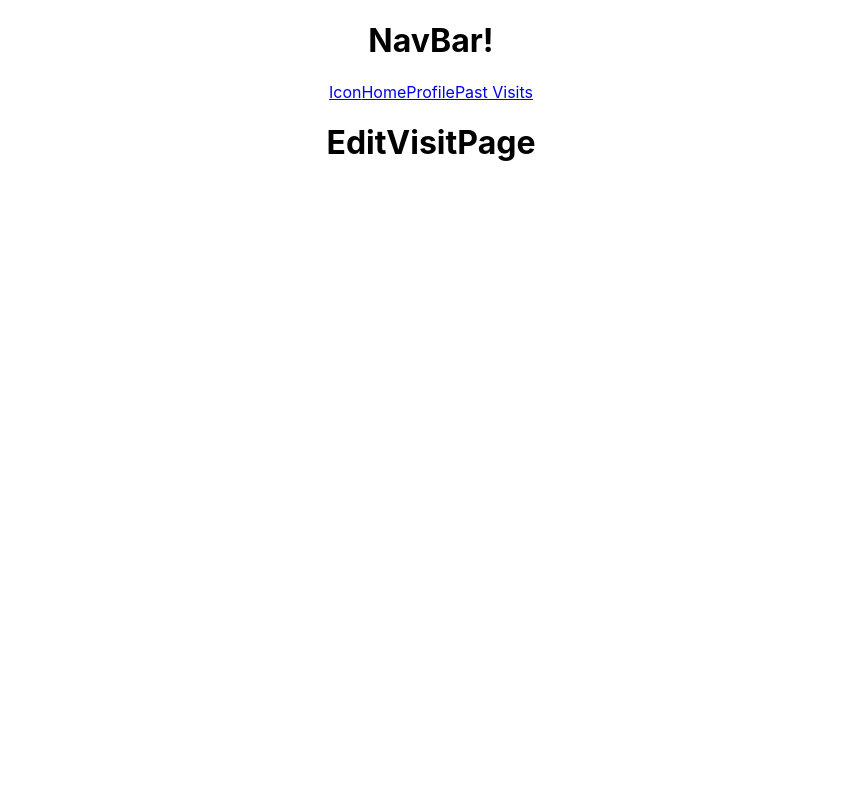
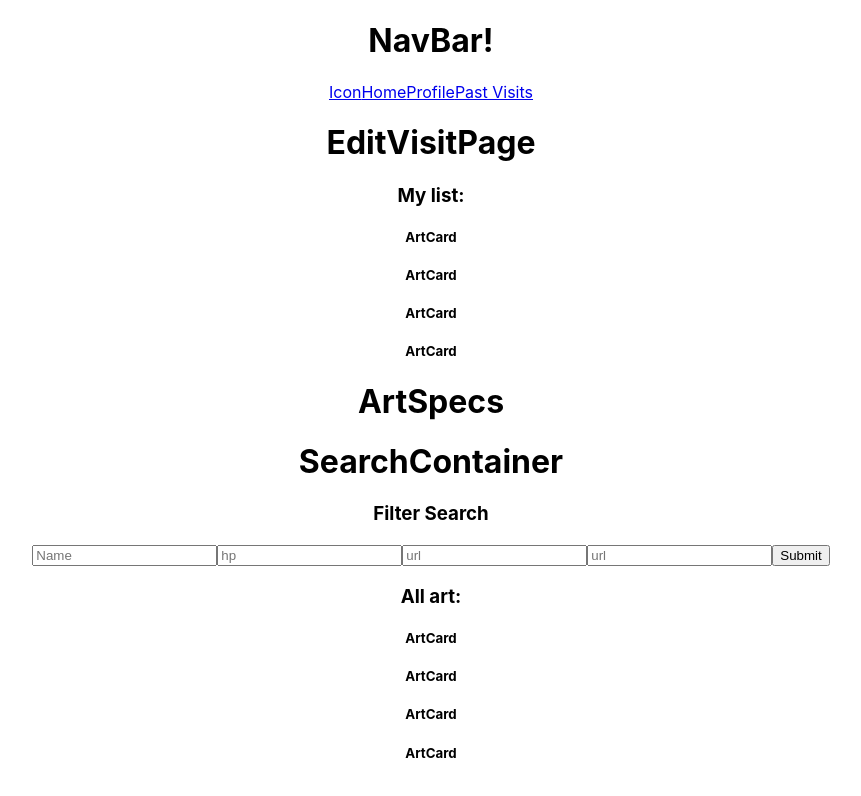
Before and after one commit to rykyou/art-at-met-frontend, a React (Create React App) app: page /visits/1/edit in a window 1280 px wide. Shown: the top 796 px of the page, without its empty margins (209-1070 px from the left). Built offline with nearby package versions, Linux system fonts and the light colour scheme.

Commit message:
build static /visits/:id/edit page

```diff
--- /dev/null
+++ b/src/components/ArtCard.js
@@ -0,0 +1,11 @@
+import React from 'react';
+
+const ArtCard = (props) => {
+  return (
+    <div className="" onClick={() => console.log('clicked ArtCard!')}>
+      <h5>ArtCard</h5>
+    </div>
+  )
+}
+
+export default ArtCard
--- /dev/null
+++ b/src/components/ArtDetails.js
@@ -0,0 +1,13 @@
+import React from 'react'
+
+class ArtSpecs extends React.Component {
+  render() {
+    return (
+      <div>
+        <h1>ArtSpecs</h1>
+      </div>
+    )
+  }
+}
+
+export default ArtSpecs
--- /dev/null
+++ b/src/components/SearchForm.js
@@ -0,0 +1,57 @@
+import React from 'react'
+// import { Form } from 'semantic-ui-react'
+
+class SearchForm extends React.Component {
+  constructor() {
+    super()
+
+    this.state = {
+      name: '',
+      hp: '',
+      frontUrl: '',
+      backUrl: ''
+    }
+  }
+
+  handleChange = (e) => {
+    e.persist()
+    // console.log(e.target.name)
+    this.setState({
+      [e.target.name]: e.target.value
+    })
+  }
+
+  handleSubmit = (e) => {
+    this.props.addPokemon(this.state)
+    e.target.reset()
+  }
+
+  render() {
+    return (
+      <div>
+        <h3>Filter Search</h3>
+        <form onChange={this.handleChange} onSubmit={this.handleSubmit}>
+            <input fluid label="Name" placeholder="Name" name="name" />
+            <input fluid label="hp" placeholder="hp" name="hp" />
+            <input fluid label="Front Image URL" placeholder="url" name="frontUrl" />
+            <input fluid label="Back Image URL" placeholder="url" name="backUrl" />
+          <button>Submit</button>
+        </form>
+      </div>
+    )
+  }
+}
+// <div>
+// <h3>Filter Search</h3>
+// <Form onChange={this.handleChange} onSubmit={this.handleSubmit}>
+// <Form.Group widths="equal">
+// <Form.Input fluid label="Name" placeholder="Name" name="name" />
+// <Form.Input fluid label="hp" placeholder="hp" name="hp" />
+// <Form.Input fluid label="Front Image URL" placeholder="url" name="frontUrl" />
+// <Form.Input fluid label="Back Image URL" placeholder="url" name="backUrl" />
+// </Form.Group>
+// <Form.Button>Submit</Form.Button>
+// </Form>
+// </div>
+
+export default SearchForm
--- /dev/null
+++ b/src/containers/ArtworksList.js
@@ -0,0 +1,17 @@
+import React from 'react'
+import ArtCard from '../components/ArtCard'
+
+class ArtworksList extends React.Component {
+  render() {
+    return (
+      <div>
+        <ArtCard />
+        <ArtCard />
+        <ArtCard />
+        <ArtCard />
+      </div>
+    )
+  }
+}
+
+export default ArtworksList
--- a/src/containers/EditVisitPage.js
+++ b/src/containers/EditVisitPage.js
@@ -1,10 +1,17 @@
-import React, { Component } from 'react'
+import React, { Component } from 'react';
+import ArtworksList from './ArtworksList';
+import ArtDetails from '../components/ArtDetails';
+import SearchContainer from './SearchContainer';
 
 class EditVisitPage extends Component {
   render() {
     return (
       <div>
         <h1>EditVisitPage</h1>
+        <h3>My list:</h3>
+        <ArtworksList />
+        <ArtDetails />
+        <SearchContainer />
       </div>
     );
   }
--- /dev/null
+++ b/src/containers/SearchContainer.js
@@ -0,0 +1,18 @@
+import React, { Component } from 'react';
+import ArtworksList from './ArtworksList';
+import SearchForm from '../components/SearchForm';
+
+class SearchContainer extends Component {
+  render() {
+    return (
+      <div>
+        <h1>SearchContainer</h1>
+        <SearchForm />
+        <h3>All art:</h3>
+        <ArtworksList />
+      </div>
+    );
+  }
+}
+
+export default SearchContainer;
```
